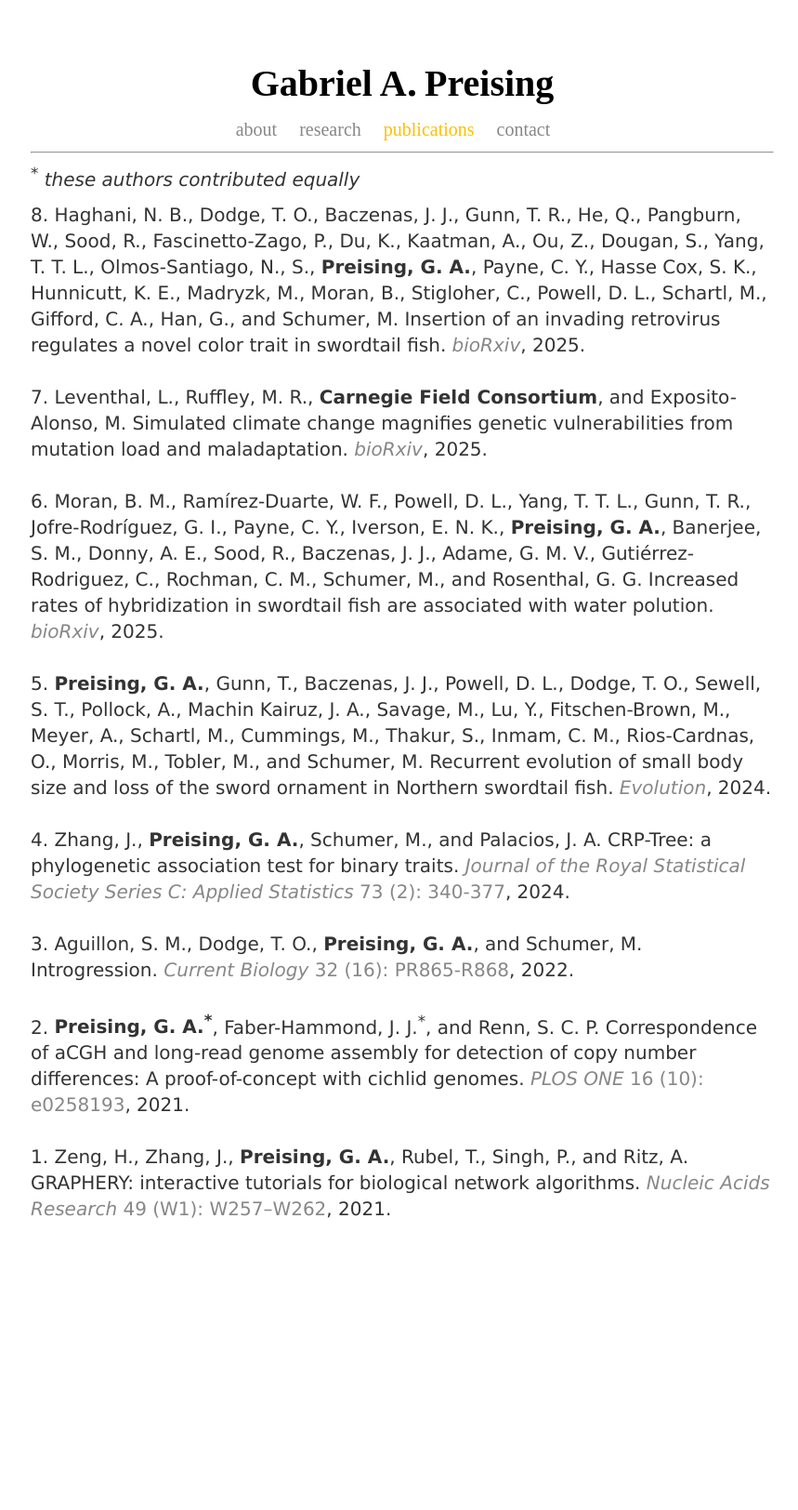
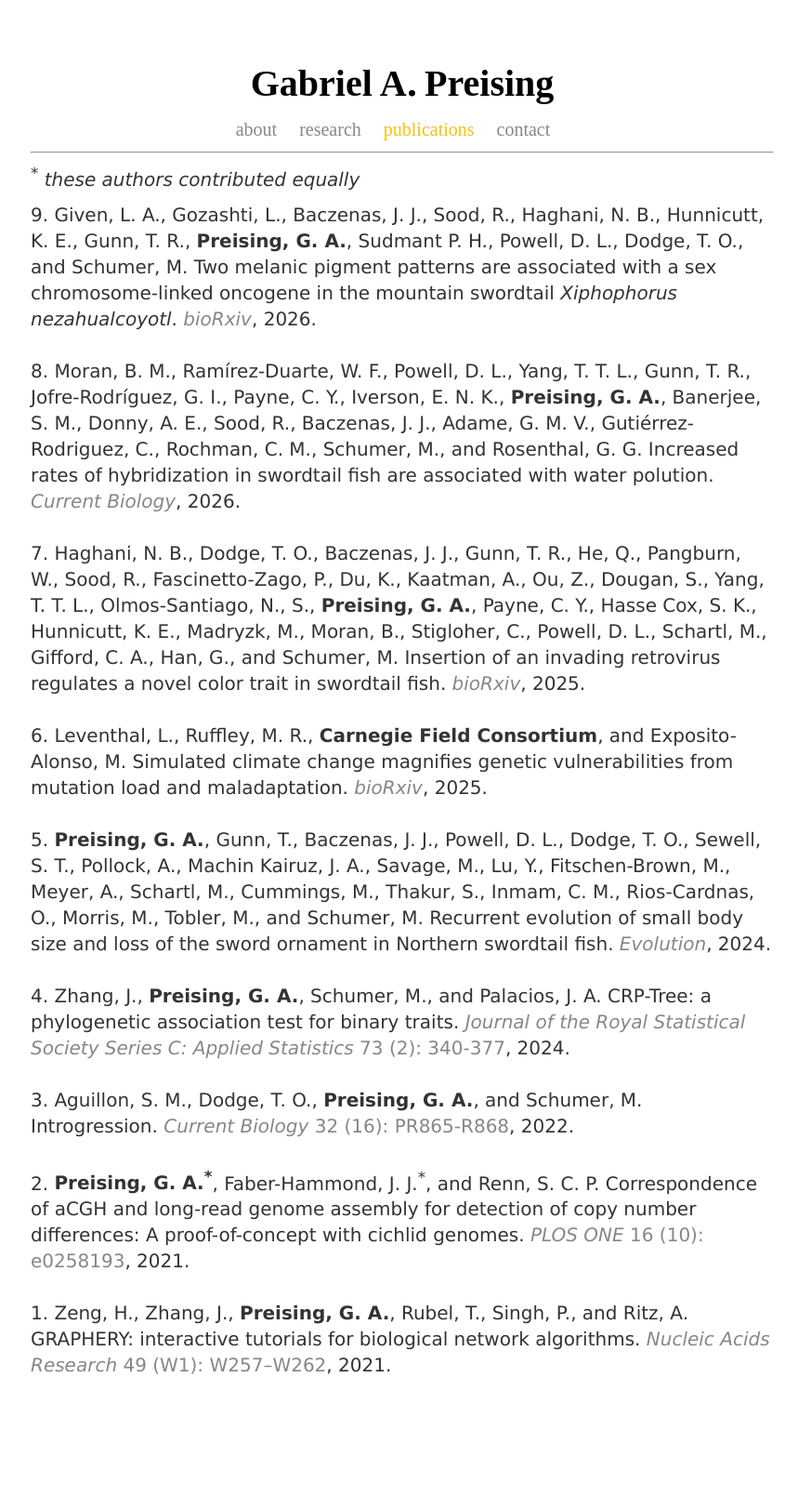
Before and after one commit to gpreising/gpreising.github.io, a Jekyll site: the page built from publications/index.html, in a window 1280 px wide. Shown: the whole page at 93% size, without its empty margins (207-1066 px from the left). Built offline with Jekyll 4.4.1, drawn with Linux system fonts in a browser that asks for light colours; before the commit the page ends 1456 px from its top, so only the background shows below that.

Commit message:
added Lyle's paper, updated Ben's paper

```diff
--- a/publications/index.html
+++ b/publications/index.html
@@ -13,11 +13,13 @@ title: Gabriel A. Preising | publications
 <hr>
 <div class="publications">
 	<p><sup>*</sup> <em>these authors contributed equally</em></p>
-		<p>8. Haghani, N. B., Dodge, T. O., Baczenas, J. J., Gunn, T. R., He, Q., Pangburn, W., Sood, R., Fascinetto-Zago, P., Du, K., Kaatman, A., Ou, Z., Dougan, S., Yang, T. T. L., Olmos-Santiago, N., S., <strong>Preising, G. A.</strong>, Payne, C. Y., Hasse Cox, S. K., Hunnicutt, K. E., Madryzk, M., Moran, B., Stigloher, C., Powell, D. L., Schartl, M., Gifford, C. A., Han, G., and Schumer, M. Insertion of an invading retrovirus regulates a novel color trait in swordtail fish. <a href="https://www.biorxiv.org/content/10.1101/2025.11.07.687308v1" target="_blank"><em>bioRxiv</em></a>, 2025.</p>
+		<p>9. Given, L. A., Gozashti, L., Baczenas, J. J., Sood, R., Haghani, N. B., Hunnicutt, K. E., Gunn, T. R., <strong>Preising, G. A.</strong>, Sudmant P. H., Powell, D. L., Dodge, T. O., and Schumer, M. Two melanic pigment patterns are associated with a sex chromosome-linked oncogene in the mountain swordtail <em>Xiphophorus nezahualcoyotl</em>. <a href="https://doi.org/10.64898/2026.06.08.730778" target="_blank"><em>bioRxiv</em></a>, 2026.</p>
 		<br>
-		<p>7. Leventhal, L., Ruffley, M. R., <strong>Carnegie Field Consortium</strong>, and Exposito-Alonso, M. Simulated climate change magnifies genetic vulnerabilities from mutation load and maladaptation. <a href="https://doi.org/10.1101/2025.09.25.677362" target="_blank"><em>bioRxiv</em></a>, 2025.</p>
+		<p>8. Moran, B. M., Ramírez-Duarte, W. F., Powell, D. L., Yang, T. T. L., Gunn, T. R., Jofre-Rodríguez, G. I., Payne, C. Y., Iverson, E. N. K., <strong>Preising, G. A.</strong>, Banerjee, S. M., Donny, A. E., Sood, R., Baczenas, J. J., Adame, G. M. V., Gutiérrez-Rodriguez, C., Rochman, C. M., Schumer, M., and Rosenthal, G. G. Increased rates of hybridization in swordtail fish are associated with water polution. <a href="https://doi.org/10.1016/j.cub.2026.06.007" target="_blank"><em>Current Biology</em></a>, 2026.</p>
 		<br>
-		<p>6. Moran, B. M., Ramírez-Duarte, W. F., Powell, D. L., Yang, T. T. L., Gunn, T. R., Jofre-Rodríguez, G. I., Payne, C. Y., Iverson, E. N. K., <strong>Preising, G. A.</strong>, Banerjee, S. M., Donny, A. E., Sood, R., Baczenas, J. J., Adame, G. M. V., Gutiérrez-Rodriguez, C., Rochman, C. M., Schumer, M., and Rosenthal, G. G. Increased rates of hybridization in swordtail fish are associated with water polution. <a href="https://doi.org/10.1101/2025.04.22.649978" target="_blank"><em>bioRxiv</em></a>, 2025.</p>
+		<p>7. Haghani, N. B., Dodge, T. O., Baczenas, J. J., Gunn, T. R., He, Q., Pangburn, W., Sood, R., Fascinetto-Zago, P., Du, K., Kaatman, A., Ou, Z., Dougan, S., Yang, T. T. L., Olmos-Santiago, N., S., <strong>Preising, G. A.</strong>, Payne, C. Y., Hasse Cox, S. K., Hunnicutt, K. E., Madryzk, M., Moran, B., Stigloher, C., Powell, D. L., Schartl, M., Gifford, C. A., Han, G., and Schumer, M. Insertion of an invading retrovirus regulates a novel color trait in swordtail fish. <a href="https://www.biorxiv.org/content/10.1101/2025.11.07.687308v1" target="_blank"><em>bioRxiv</em></a>, 2025.</p>
+		<br>
+		<p>6. Leventhal, L., Ruffley, M. R., <strong>Carnegie Field Consortium</strong>, and Exposito-Alonso, M. Simulated climate change magnifies genetic vulnerabilities from mutation load and maladaptation. <a href="https://doi.org/10.1101/2025.09.25.677362" target="_blank"><em>bioRxiv</em></a>, 2025.</p>
 		<br>
 		<p>5. <strong>Preising, G. A.</strong>, Gunn, T., Baczenas, J. J., Powell, D. L., Dodge, T. O., Sewell, S. T., Pollock, A., Machin Kairuz, J. A., Savage, M., Lu, Y., Fitschen-Brown, M., Meyer, A., Schartl, M., Cummings, M., Thakur, S., Inmam, C. M., Rios-Cardnas, O., Morris, M., Tobler, M., and Schumer, M. Recurrent evolution of small body size and loss of the sword ornament in Northern swordtail fish. <a href="https://doi.org/10.1093/evolut/qpae124" target="_blank"><em>Evolution</em></a>, 2024.</p>
 		<br>
```
